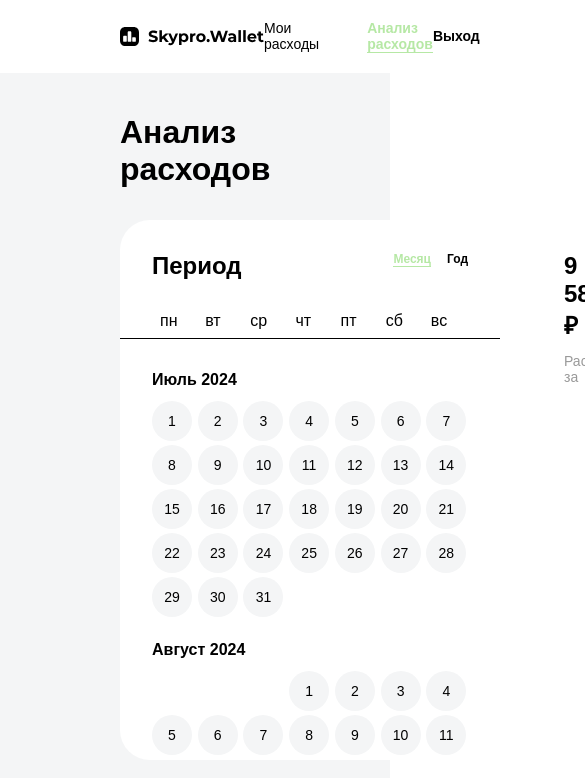
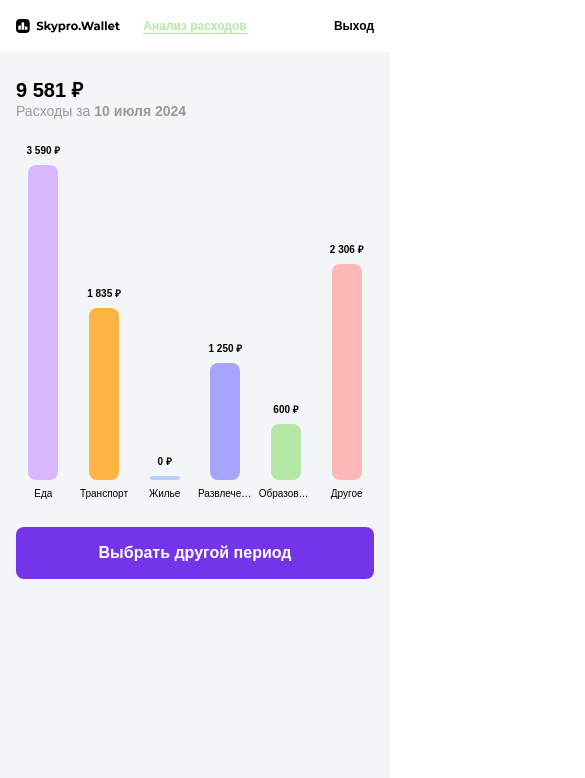
Before and after one commit to SHADrussed/skypro-wallet, a React (Vite) app: page /analytics in a window 390 px wide. Shown: the top 778 px of the page, 585 px wide, since content can reach past the window. Built offline with nearby package versions, Linux system fonts and the light colour scheme.

Commit message:
feat: add mobile analytics responsive layout

```diff
--- a/src/components/Analytics/Analytics.jsx
+++ b/src/components/Analytics/Analytics.jsx
@@ -1,15 +1,29 @@
 import Calendar from '../Calendar/Calendar'
 import Graphs from '../Graphs/Graphs'
-import { AnalyticsBlock, Page, Title } from './Analytics.styled'
+import { Link } from 'react-router-dom'
+import {
+  AnalyticsBlock,
+  CalendarSection,
+  Page,
+  PeriodLink,
+  Title,
+} from './Analytics.styled'
 
-export default function Analytics() {
+export default function Analytics({ showCalendar = true }) {
   return (
     <Page>
       <Title>Анализ расходов</Title>
       <AnalyticsBlock>
-        <Calendar />
+        {showCalendar && (
+          <CalendarSection>
+            <Calendar />
+          </CalendarSection>
+        )}
         <Graphs />
       </AnalyticsBlock>
+      <PeriodLink as={Link} to="/analytics/period">
+        Выбрать другой период
+      </PeriodLink>
     </Page>
   )
 }
--- a/src/components/Analytics/Analytics.styled.js
+++ b/src/components/Analytics/Analytics.styled.js
@@ -6,9 +6,19 @@ export const Page = styled.div`
 
   padding: 20px 120px;
   min-height: calc(100vh - 64px);
+
+  @media (max-width: 768px) {
+    padding: 24px 16px;
+    min-height: calc(100vh - 56px);
+  }
 `
+
 export const Title = styled.h1`
   margin-bottom: ${theme.spacing.xxl};
+
+  @media (max-width: 768px) {
+    display: none;
+  }
 `
 
 export const AnalyticsBlock = styled.div`
@@ -16,4 +26,35 @@ export const AnalyticsBlock = styled.div`
   grid-template-columns: minmax(380px, 1fr) minmax(0, 2fr);
   height: 540px;
   gap: ${theme.spacing.xxl};
+
+  @media (max-width: 768px) {
+    display: block;
+    height: auto;
+  }
 `
+
+export const CalendarSection = styled.div`
+  min-width: 0;
+
+  @media (max-width: 768px) {
+    display: none;
+  }
+`
+
+export const PeriodLink = styled.a`
+  display: none;
+
+  @media (max-width: 768px) {
+    display: flex;
+    width: 100%;
+    min-height: 52px;
+    align-items: center;
+    justify-content: center;
+    margin-top: 24px;
+    border-radius: 8px;
+    background: ${theme.colors.primary};
+    color: ${theme.colors.primaryText};
+    font-weight: ${theme.typography.fontWeight.semibold};
+    text-decoration: none;
+  }
+`
--- a/src/components/Calendar/Calendar.jsx
+++ b/src/components/Calendar/Calendar.jsx
@@ -106,12 +106,18 @@ export default function Calendar() {
                 <DaysGrid>
                   {Array.from({ length: month.days }, (_, index) => {
                     const day = index + 1
+                    const selected =
+                      (month.name === 'Июль 2024' && day >= 29) ||
+                      (month.name === 'Август 2024' && day <= 4)
 
                     return (
                       <Day
                         key={day}
                         $first={day === 1}
                         $startColumn={month.firstDay}
+                        $selected={selected}
+                        $rangeStart={month.name === 'Июль 2024' && day === 29}
+                        $rangeEnd={month.name === 'Август 2024' && day === 4}
                       >
                         {day}
                       </Day>
--- a/src/components/Calendar/Calendar.styled.js
+++ b/src/components/Calendar/Calendar.styled.js
@@ -7,14 +7,29 @@ export const CalendarCard = styled.div`
 
   border-radius: ${theme.radii.card};
   height: inherit;
+
+  @media (max-width: 768px) {
+    height: auto;
+    border-radius: 0;
+    background: transparent;
+  }
 `
 export const CalendarHeader = styled.div`
   display: flex;
   justify-content: space-between;
   padding: ${theme.spacing.xxl} ${theme.spacing.xxl} 0 ${theme.spacing.xxl};
+
+  @media (max-width: 768px) {
+    align-items: center;
+    padding: 0;
+  }
 `
 export const CalendarHeaderTitle = styled(Title)`
   margin-bottom: ${theme.spacing.xl};
+
+  @media (max-width: 768px) {
+    margin-bottom: 16px;
+  }
 `
 
 export const CalendarHeaderPeriods = styled.div`
@@ -23,13 +38,23 @@ export const CalendarHeaderPeriods = styled.div`
   justify-content: space-between;
 
   gap: ${theme.spacing.lg};
+
+  @media (max-width: 768px) {
+    gap: 24px;
+  }
 `
 
-export const PeriodVariant = styled.span`
+export const PeriodVariant = styled.button`
   font-weight: ${theme.typography.fontWeight.bold};
   height: fit-content;
+  padding: 0;
+  border: 0;
+  background: transparent;
+  font-family: inherit;
+  font-size: inherit;
   color: ${({ $active }) => ($active ? theme.colors.chart.green : theme.colors.text)};
   border-bottom: ${({ $active }) => ($active ? `1px solid ${theme.colors.chart.green}` : 'none')};
+  cursor: pointer;
 `
 
 export const Weekdays = styled.div`
@@ -39,10 +64,19 @@ export const Weekdays = styled.div`
   grid-template-columns: repeat(7, 1fr);
 
   border-bottom: 1px solid ${theme.colors.text};
+
+  @media (max-width: 768px) {
+    padding: 0;
+  }
 `
 
 export const Weekday = styled.span`
   padding: ${theme.spacing.sm};
+
+  @media (max-width: 768px) {
+    padding: 8px 0;
+    text-align: center;
+  }
 `
 export const CalendarFooter = styled.div`
   padding: ${theme.spacing.xxl};
@@ -71,6 +105,12 @@ export const CalendarFooter = styled.div`
   &::-webkit-scrollbar-corner {
     display: none;
   }
+
+  @media (max-width: 768px) {
+    max-height: none;
+    padding: 16px 0 0;
+    overflow: visible;
+  }
 `
 
 export const MonthWrapper = styled.div`
@@ -87,6 +127,11 @@ export const DaysGrid = styled.div`
   display: grid;
   grid-template-columns: repeat(7, 1fr);
   gap: ${theme.spacing.xs};
+
+  @media (max-width: 768px) {
+    grid-template-columns: repeat(7, minmax(0, 1fr));
+    gap: 4px;
+  }
 `
 export const Day = styled.div`
   width: 40px;
@@ -97,9 +142,14 @@ export const Day = styled.div`
   justify-content: center;
 
   font-size: ${theme.typography.fontSize.body};
-  background-color: ${theme.colors.background};
+  background-color: ${({ $selected }) =>
+    $selected ? theme.colors.chart.greenSurface : theme.colors.background};
   border-radius: 50%;
-  color: ${theme.colors.text};
+  color: ${({ $selected }) =>
+    $selected ? theme.colors.chart.greenText : theme.colors.text};
+
+  ${({ $rangeStart }) => $rangeStart && 'border-top-left-radius: 50%;'}
+  ${({ $rangeEnd }) => $rangeEnd && 'border-bottom-right-radius: 50%;'}
 
   ${({ $first, $startColumn }) =>
     $first && `grid-column-start: ${$startColumn};`}
@@ -108,6 +158,11 @@ export const Day = styled.div`
     cursor: pointer;
     color: ${theme.colors.chart.greenText};
     background-color: ${theme.colors.chart.greenSurface};
+  }
+
+  @media (max-width: 768px) {
+    width: 100%;
+    height: min(44px, calc((100vw - 56px) / 7));
   }
 `
 
@@ -123,6 +178,10 @@ export const MonthsGrid = styled.div`
   display: grid;
   grid-template-columns: repeat(3, 1fr);
   gap: 6px;
+
+  @media (max-width: 768px) {
+    grid-template-columns: repeat(3, minmax(0, 1fr));
+  }
 `
 
 export const MonthButton = styled.button`
--- a/src/components/Graphs/Graphs.styled.js
+++ b/src/components/Graphs/Graphs.styled.js
@@ -13,10 +13,27 @@ export const GraphsStyled = styled.div`
   height: inherit;
 
   padding: ${theme.spacing.xxl};
+
+  @media (max-width: 768px) {
+    height: auto;
+    min-width: 0;
+    padding: 0;
+    border-radius: 0;
+    background: transparent;
+  }
 `
-export const AnalyticsHeader = styled.div``
+export const AnalyticsHeader = styled.div`
+  @media (max-width: 768px) {
+    margin-bottom: 24px;
+  }
+`
 export const TotalAmount = styled(Title)`
   margin-bottom: ${theme.spacing.lg};
+
+  @media (max-width: 768px) {
+    font-size: 20px;
+    margin-bottom: 8px;
+  }
 `
 export const PeriodBlock = styled.div`
   margin-top: ${theme.spacing.md};
@@ -24,12 +41,21 @@ export const PeriodBlock = styled.div`
   display: flex;
   gap: ${theme.spacing.xs};
   font-size: ${theme.typography.fontSize.body};
+
+  @media (max-width: 768px) {
+    flex-wrap: wrap;
+    margin-top: 0;
+  }
 `
 export const Period = styled.div`
   font-weight: ${theme.typography.fontWeight.bold};
 `
 
-export const GraphContent = styled.div``
+export const GraphContent = styled.div`
+  @media (max-width: 768px) {
+    min-width: 0;
+  }
+`
 
 export const Chart = styled.div`
   margin-top: ${theme.spacing.xl};
@@ -56,8 +82,26 @@ export const Chart = styled.div`
   height: 360px;
 
   display: grid;
-  grid-template-columns: repeat(6, 1fr);
+  grid-template-columns: repeat(6, minmax(0, 1fr));
   gap: 24px;
+
+  @media (max-width: 768px) {
+    height: 360px;
+    margin-top: 0;
+    padding-bottom: 4px;
+    grid-template-columns: repeat(6, minmax(46px, 1fr));
+    gap: 6px;
+
+    &::-webkit-scrollbar {
+      height: 4px;
+    }
+
+    &::-webkit-scrollbar-thumb {
+      display: block;
+      background: #c9c9c9;
+      border-radius: 10px;
+    }
+  }
 `
 
 export const Column = styled.div`
@@ -78,6 +122,14 @@ export const Amount = styled.span`
   margin-bottom: 12px;
 
   font-weight: ${theme.typography.fontWeight.semibold};
+
+  @media (max-width: 768px) {
+    max-width: 100%;
+    margin-bottom: 8px;
+    font-size: 10px;
+    text-align: center;
+    white-space: nowrap;
+  }
 `
 
 export const Category = styled.span`
@@ -85,13 +137,27 @@ export const Category = styled.span`
   text-align: center;
 
   font-size: ${theme.typography.fontSize.caption};
+
+  @media (max-width: 768px) {
+    display: block;
+    overflow: hidden;
+    max-width: 100%;
+    margin-top: 8px;
+    font-size: 10px;
+    text-overflow: ellipsis;
+    white-space: nowrap;
+  }
 `
 export const Bar = styled.div`
-  width: 94px;
+  width: min(100%, 94px);
 
   height: ${({ $height, $empty }) => ($empty ? '4px' : `${$height}%`)};
 
   border-radius: ${({ $empty }) => ($empty ? '4px' : '12px')};
 
   background-color: ${({ $color }) => theme.colors.chart[$color]};
+  @media (max-width: 768px) {
+    max-width: 30px;
+    border-radius: 8px;
+  }
 `
--- a/src/components/Header/Header.styled.js
+++ b/src/components/Header/Header.styled.js
@@ -8,10 +8,20 @@ export const HeaderS = styled.header`
   align-items: center;
 
   padding: 20px 120px;
+
+  @media (max-width: 768px) {
+    grid-template-columns: 1fr auto 1fr;
+    padding: 16px;
+  }
 `
 
 export const Logo = styled.img`
   justify-self: start;
+
+  @media (max-width: 768px) {
+    width: 104px;
+    max-width: 100%;
+  }
 `
 
 export const NavBar = styled.nav`
@@ -19,6 +29,11 @@ export const NavBar = styled.nav`
   gap: ${theme.spacing.xxxl};
 
   justify-self: center;
+
+  @media (max-width: 768px) {
+    justify-self: center;
+    gap: 0;
+  }
 `
 
 export const NavLink = styled(RouterNavLink)`
@@ -45,6 +60,15 @@ export const NavLink = styled(RouterNavLink)`
     $active
       ? `${theme.typography.fontWeight.bold}`
       : `${theme.typography.fontWeight.regular}`};
+  @media (max-width: 768px) {
+    display: none;
+
+    &:last-child {
+      display: block;
+      font-size: 12px;
+      white-space: nowrap;
+    }
+  }
 `
 
 export const Exit = styled.a`
@@ -55,4 +79,8 @@ export const Exit = styled.a`
   line-height: ${theme.typography.lineHeight.body};
   text-decoration: none;
   color: ${theme.colors.text};
+
+  @media (max-width: 768px) {
+    font-size: 12px;
+  }
 `
--- /dev/null
+++ b/src/pages/AnalyticsPeriodPage.jsx
@@ -0,0 +1,71 @@
+import { Link } from 'react-router-dom'
+import styled from 'styled-components'
+import Analytics from '../components/Analytics/Analytics'
+import Calendar from '../components/Calendar/Calendar'
+import { HeaderS } from '../components/Header/Header.styled'
+import Header from '../components/Header/Header'
+import theme from '../theme'
+
+const MobilePeriod = styled.main`
+  display: none;
+
+  @media (max-width: 768px) {
+    display: block;
+    min-height: calc(100vh - 56px);
+    padding: 8px 16px 24px;
+
+    ${HeaderS} {
+      display: none;
+    }
+  }
+`
+
+const DesktopPeriod = styled.div`
+  display: block;
+
+  @media (max-width: 768px) {
+    display: none;
+  }
+`
+
+const BackLink = styled(Link)`
+  display: inline-block;
+  margin-bottom: 20px;
+  color: ${theme.colors.textSecondary};
+  font-size: 14px;
+  text-decoration: none;
+`
+
+const PeriodTitle = styled.h1`
+  margin: 0 0 24px;
+  font-size: 24px;
+`
+
+const ConfirmButton = styled.button`
+  width: 100%;
+  min-height: 52px;
+  margin-top: 24px;
+  border: 0;
+  border-radius: 8px;
+  background: ${theme.colors.primary};
+  color: ${theme.colors.primaryText};
+  font: inherit;
+  font-weight: ${theme.typography.fontWeight.semibold};
+`
+
+export default function AnalyticsPeriodPage() {
+  return (
+    <>
+      <DesktopPeriod>
+        <Header isSpendingTablePage={false} />
+        <Analytics />
+      </DesktopPeriod>
+      <MobilePeriod>
+        <BackLink to="/analytics">← Анализ расходов</BackLink>
+        <PeriodTitle>Выбор периода</PeriodTitle>
+        <Calendar />
+        <ConfirmButton type="button">Выбрать период</ConfirmButton>
+      </MobilePeriod>
+    </>
+  )
+}
--- a/src/routes/AppRouters.jsx
+++ b/src/routes/AppRouters.jsx
@@ -1,12 +1,14 @@
 import { Routes, Route } from 'react-router-dom'
 import SpendingTablePage from '../pages/SpendingTablePage'
 import AnalyticsPage from '../pages/AnalyticsPage'
+import AnalyticsPeriodPage from '../pages/AnalyticsPeriodPage'
 
 function AppRoutes() {
   return (
     <Routes>
       <Route path="/" element={<SpendingTablePage />} />
       <Route path="/analytics" element={<AnalyticsPage />} />
+      <Route path="/analytics/period" element={<AnalyticsPeriodPage />} />
     </Routes>
   )
 }
```
